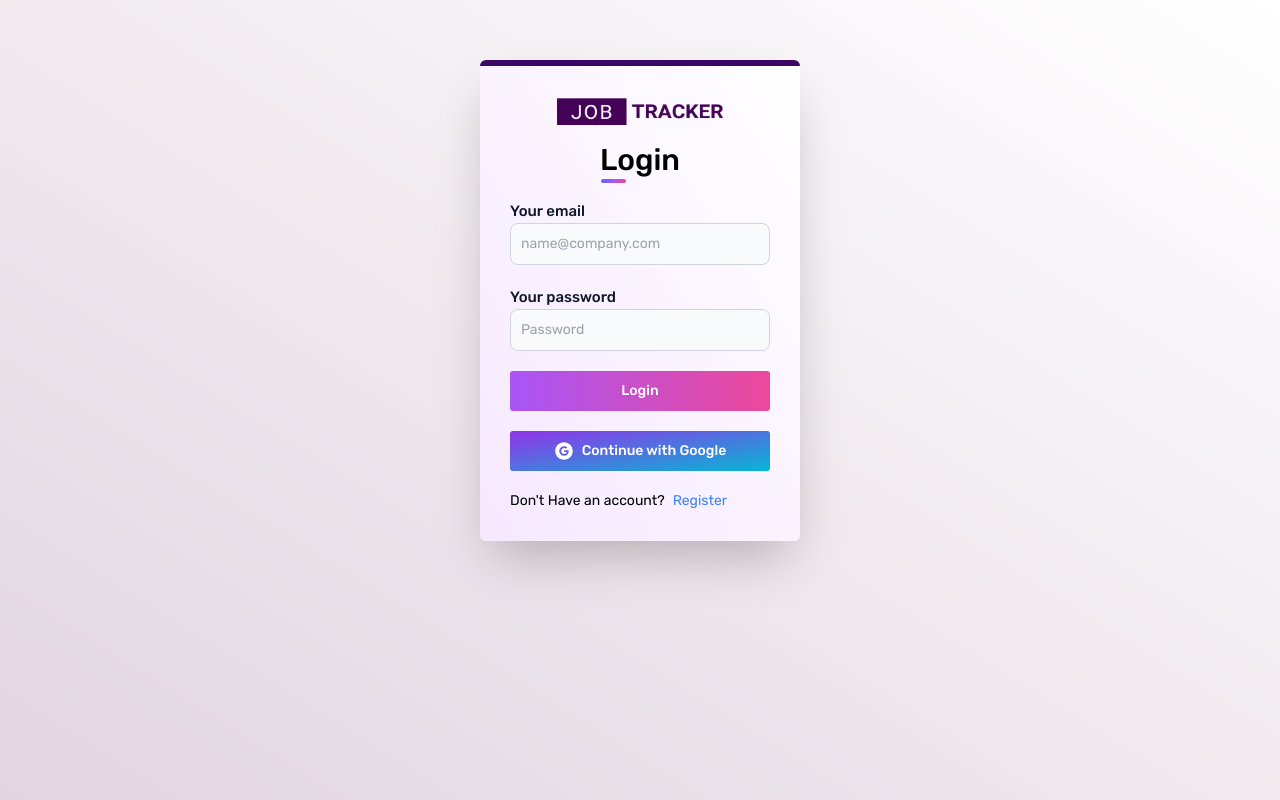
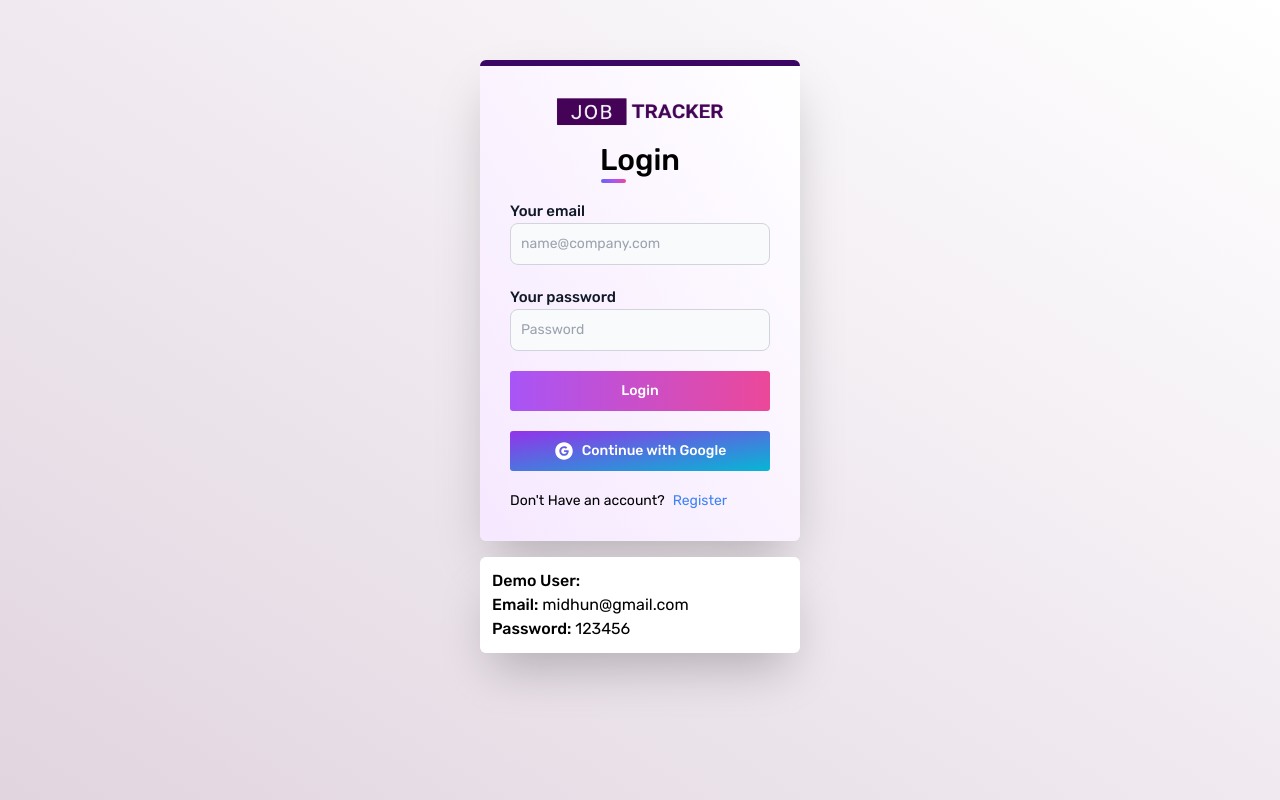
Before and after one commit to Midhunkumar-se/job-tracker, a React (Vite) app in the folder client/: page /login in a window 1280 px wide. Built offline with nearby package versions, Linux system fonts and the light colour scheme; no server answers.

Commit message:
small change in login page

```diff
--- a/client/src/components/Header.jsx
+++ b/client/src/components/Header.jsx
@@ -57,7 +57,11 @@ function Header() {
               {currentUser.email}
             </span>
           </Dropdown.Header>
-          <Dropdown.Item onClick={handleLogout}>Logout</Dropdown.Item>
+          <Dropdown.Item>
+            <button className="bg-transparent" onClick={handleLogout}>
+              Logout
+            </button>{" "}
+          </Dropdown.Item>
         </Dropdown>
       </div>
     </Navbar>
--- a/client/src/pages/Login.jsx
+++ b/client/src/pages/Login.jsx
@@ -111,6 +111,15 @@ function Login() {
           <></>
         )}
       </div>
+      <div className="p-3 w-[320px]  shadow-2xl rounded-md mt-4 bg-white">
+        <h1 className="font-medium">Demo User:</h1>
+        <p>
+          <span className="font-medium">Email:</span> midhun@gmail.com
+        </p>
+        <p>
+          <span className="font-medium">Password:</span> 123456
+        </p>
+      </div>
     </div>
   );
 }
```
